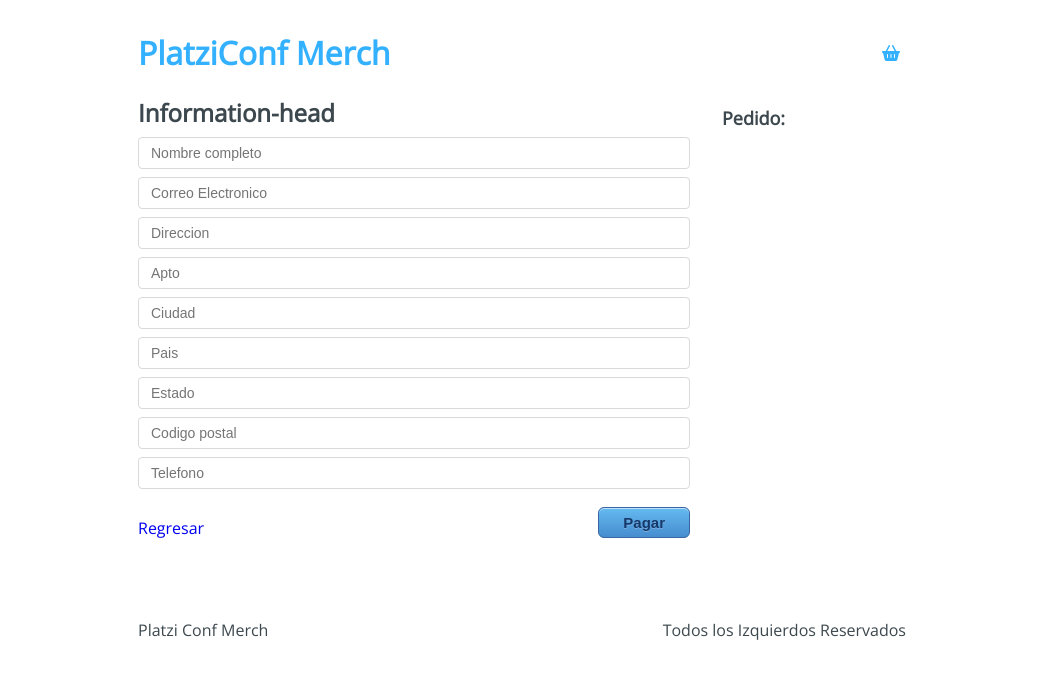
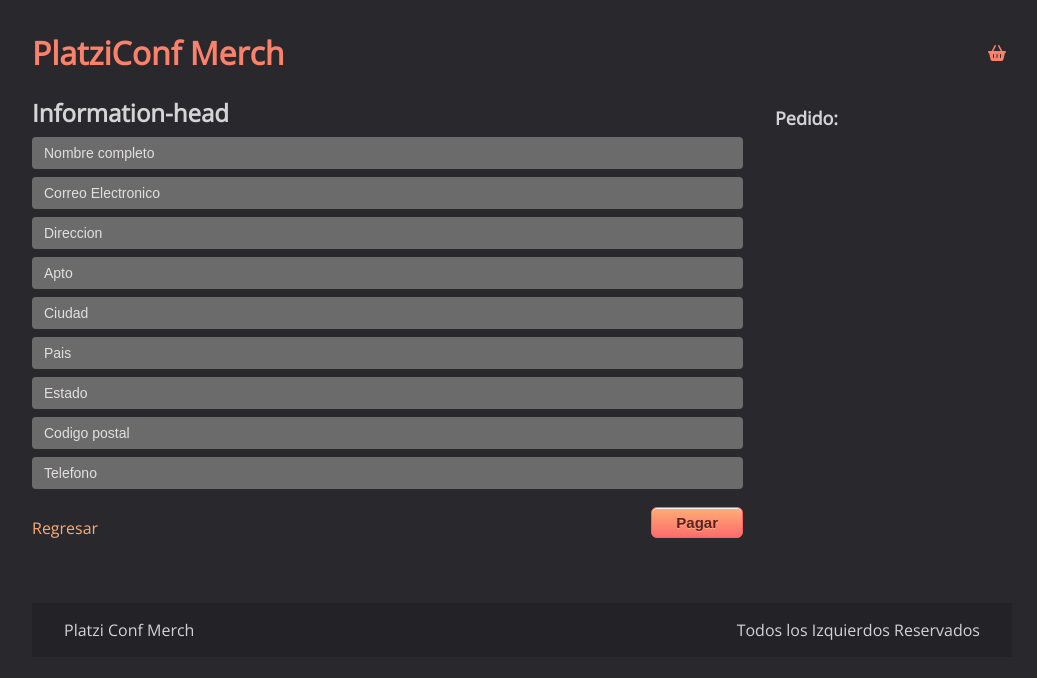
Before and after one commit to thhomasgt99/platzi-Conf-Merch, a React app: page /checkout/information in a window 1280 px wide. Shown: the top 678 px of the page, without its empty margins (118-1155 px from the left). Built offline with nearby package versions, Linux system fonts and the light colour scheme.

Commit message:
Zapatos initial commit

```diff
--- a/src/components/Product.jsx
+++ b/src/components/Product.jsx
@@ -8,8 +8,8 @@
 				<h2>
 					{product.title}
 					<span>
-						$
-						{' '}
+						{`	$`}
+						{''}
 						{product.price}
 					</span>
 				</h2>
--- a/src/initialState.js
+++ b/src/initialState.js
@@ -5,43 +5,43 @@
   products: [
     {
       'id': '1',
-      'image': 'https://arepa.s3.amazonaws.com/camiseta.png',
-      'title': 'Camiseta',
-      'price': 250,
+      'image': 'https://github.com/thhomasgt99/photos/blob/main/1.png?raw=true',
+      'title': 'NIKE AIR VAPORMAX',
+      'price': 25,
       'description': 'Lorem ipsum dolor sit amet, consectetur adipiscing elit',
     },
     {
       'id': '3',
-      'image': 'https://arepa.s3.amazonaws.com/mug.png',
-      'title': 'Mug',
+      'image': 'https://github.com/thhomasgt99/photos/blob/main/2.png?raw=true',
+      'title': 'NIKE AIR VAPORMAX',
       'price': 10,
       'description': 'Lorem ipsum dolor sit amet, consectetur adipiscing elit',
     },
     {
       'id': '4',
-      'image': 'https://arepa.s3.amazonaws.com/pin.png',
-      'title': 'Pin',
+      'image': 'https://github.com/thhomasgt99/photos/blob/main/3.png?raw=true',
+      'title': 'NIKE AIR VAPORMAX',
       'price': 4,
       'description': 'Lorem ipsum dolor sit amet, consectetur adipiscing elit',
     },
     {
       'id': '5',
-      'image': 'https://arepa.s3.amazonaws.com/stickers1.png',
-      'title': 'Stickers',
+      'image': 'https://github.com/thhomasgt99/photos/blob/main/4.png?raw=true',
+      'title': 'NIKE AIR VAPORMAX',
       'price': 2,
       'description': 'Lorem ipsum dolor sit amet, consectetur adipiscing elit',
     },
     {
       'id': '6',
-      'image': 'https://arepa.s3.amazonaws.com/stickers2.png',
-      'title': 'Stickers',
+      'image': 'https://github.com/thhomasgt99/photos/blob/main/5.png?raw=true',
+      'title': 'NIKE AIR VAPORMAX',
       'price': 2,
       'description': 'Lorem ipsum dolor sit amet, consectetur adipiscing elit',
     },
     {
       'id': '7',
-      'image': 'https://arepa.s3.amazonaws.com/hoodie.png',
-      'title': 'Hoodie',
+      'image': 'https://github.com/thhomasgt99/photos/blob/main/6.png?raw=true',
+      'title': 'NIKE AIR VAPORMAX',
       'price': 35,
       'description': 'Lorem ipsum dolor sit amet, consectetur adipiscing elit',
     },
--- a/src/styles/components/App.css
+++ b/src/styles/components/App.css
@@ -1,4 +1,4 @@
 h1 {
   font-size: 30px;
-  color: blue;
+  color: #fe6c6d;
 }
--- a/src/styles/components/Checkout.css
+++ b/src/styles/components/Checkout.css
@@ -13,7 +13,7 @@
 }
 .Checkout-item .fas {
   margin: 0 0 0 10px;
-  color: rgba(0,0,0,0.4);
+  color: #fdab73;
   cursor: pointer;
 }
 .Checkout-item button {
@@ -33,20 +33,20 @@
 }
 
 .Checkout-sidebar button {
-  box-shadow: inset 0px 1px 0px 0px #bee2f9;
-    background: linear-gradient(to bottom, #63b8ee 5%, #468ccf 100%);
-    background-color: #63b8ee;
+  box-shadow: inset 0px 1px 0px 0px #ebf1f5;
+    background: linear-gradient(to bottom, #fdab73 5%, #fe6c6d 100%);
+    background-color: #fdab73;
     border-radius: 6px;
-    border: 1px solid #3866a3;
+    border: 1px solid #fe6262;
     display: inline-block;
     cursor: pointer;
-    color: #14396a;
+    color: #5c2020;
     font-family: Arial;
     font-size: 15px;
     font-weight: bold;
     padding: 6px 24px;
     text-decoration: none;
-    text-shadow: 0px 1px 0px #7cacde;
+    text-shadow: 0px 1px 0px #f8b182;
     width: 100%;
     display: block;
     outline: none;
--- a/src/styles/components/Footer.css
+++ b/src/styles/components/Footer.css
@@ -1,4 +1,6 @@
 .Footer {
   display: flex;
   justify-content: space-between;
+  background-color: #232227;
+  padding: 0 2rem 0 2rem;
 }
--- a/src/styles/components/Header.css
+++ b/src/styles/components/Header.css
@@ -11,11 +11,12 @@
   margin: 0 0 0 0.5em;
 }
 .Header-alert {
-  color: #33b13a;
+  color: #d6d6d6;
   font-size: 14px;
   margin-left: 5px;
 }
+ /* #fdab73 #fe6c6d */
 .Header a {
   text-decoration: none;
-  color: #33b1ff;
+  color: #fc816b;
 }
--- a/src/styles/components/Information.css
+++ b/src/styles/components/Information.css
@@ -51,10 +51,10 @@
   padding: 0;
 }
 input {
-  background-color: #fff;
+  background-color: rgb(107, 107, 107);
   background-image: none;
   border-radius: 4px;
-  border: 1px solid #d9d9d9;
+  border: none;
   color: rgba(0,0,0,0.75);
   display: inline-block;
   font-feature-settings: "tnum";
@@ -68,24 +68,28 @@
   width: 100%;
   box-sizing: border-box;
 }
+input::placeholder { color: rgb(227, 223, 223); }
 .Information-buttons {
   margin: 10px 0 0 ;
 }
+.Information-buttons .Information-back a{
+  color: #fdab73;
+}
 .Information button {
-  box-shadow: inset 0px 1px 0px 0px #bee2f9;
-    background: linear-gradient(to bottom, #63b8ee 5%, #468ccf 100%);
-    background-color: #63b8ee;
+  box-shadow: inset 0px 1px 0px 0px #ebf1f5;
+    background: linear-gradient(to bottom, #fdab73 5%, #fe6c6d 100%);
+    background-color: #fdab73;
     border-radius: 6px;
-    border: 1px solid #3866a3;
+    border: 1px solid #fe6262;
     display: inline-block;
     cursor: pointer;
-    color: #14396a;
+    color: #5c2020;
     font-family: Arial;
     font-size: 15px;
     font-weight: bold;
     padding: 6px 24px;
     text-decoration: none;
-    text-shadow: 0px 1px 0px #7cacde;
+    text-shadow: 0px 1px 0px #f8b182;
     width: 100%;
     display: block;
     outline: none;
--- a/src/styles/components/Layout.css
+++ b/src/styles/components/Layout.css
@@ -3,13 +3,14 @@
 body {
   margin: 0;
   padding: 0;
-  color: #3c484e;
+  color: #d4d4d4;
   font-family: 'Open Sans', sans-serif;
+  background-color: #29282d;
 }
 
 .Main {
   padding: 10px;
-  grid-template-columns: minmax(auto, 768px);
+  grid-template-columns: minmax(auto, 980px);
   display: grid;
   justify-content: center;
 }
--- a/src/styles/components/Products.css
+++ b/src/styles/components/Products.css
@@ -1,40 +1,53 @@
 .Products-items {
   grid-template-columns: repeat(3, 1fr);
-  grid-gap: 1.5rem;
-  grid-row-gap: 1.5em;
   display: grid;
-}
-.Products-item {
+  background-color: #29282d;
+  padding: 5rem;
   text-decoration: none;
-  box-shadow: 8px 14px 38px rgba(39,44,49,0.06), 1px 3px 8px rgba(39,44,49,0.03);
+  /* box-shadow: 4px 9px 20px rgba(0, 0, 0, 0.06), 1px 3px 8px rgba(255, 38, 0, 0.03); */
   border-radius: 5px;
   margin: 0 0 20px 0;
   position: relative;
+  border: 1px solid rgb(96, 96, 96);
+  background-color: #29282d;
 }
+
+.Products-item {
+  background: #2e2e30;
+}
+.Products-item:nth-child(2n) {
+  background: #333335;
+}
+
 .Products-item-info {
   padding: 10px;
 }
+
 .Products-item-info h2 {
   font-size: 18px;
   font-weight: bold;
   display: flex;
   justify-content: space-between;
 }
+
 .Products-item-info h2 span {
   color: #33b13a;
 }
+
 .Products-item-info p {
   font-size: 14px;
   font-weight: 300;
 }
+
 .Products-item img {
   width: 100%;
-  height: 200px;
+  height: 150px;
   border-radius: 5px 5px 0 0;
   object-fit: contain;
 }
+
 .Products-item button {
-  background: linear-gradient(to bottom, #63b8ee 5%, #468ccf 100%);
+  background: linear-gradient(to bottom, #fdab73 5%, #fe6c6d 100%);
   width: 100%;
   padding: 10px;
   border-radius: 0px 0px 5px 5px;
@@ -44,6 +57,22 @@
   font-size: 14px;
   font-weight: 300;
 }
+
 .Products-item button:hover {
-  background-color: rgba(39,44,49,0.06);
+  background-color: rgba(39, 44, 49, 0.06);
 }
+
+.Product-item-info {
+  background-color: #29282d;
+  padding: .5rem;
+}
+
+.Product-item-info h2 {
+  font-size: 1rem;
+}
+
+.Product-item-info p {
+  font-size: 1rem;
+  margin: 0;
+  font-size: 0.8rem;
+}
--- a/webpack.config.js
+++ b/webpack.config.js
@@ -8,7 +8,7 @@
   output: {
     path: path.resolve(__dirname, 'dist'),
     filename: 'bundle.js',
-    publicPath: '/' //porque ruta arranca
+    //publicPath: './' //porque ruta arranca
   },
   resolve: {
     extensions: ['.js', '.jsx'], //extenciones a tratar
```
Also changed, not shown: 3 other files (tests, documents, lock files or other folders).
